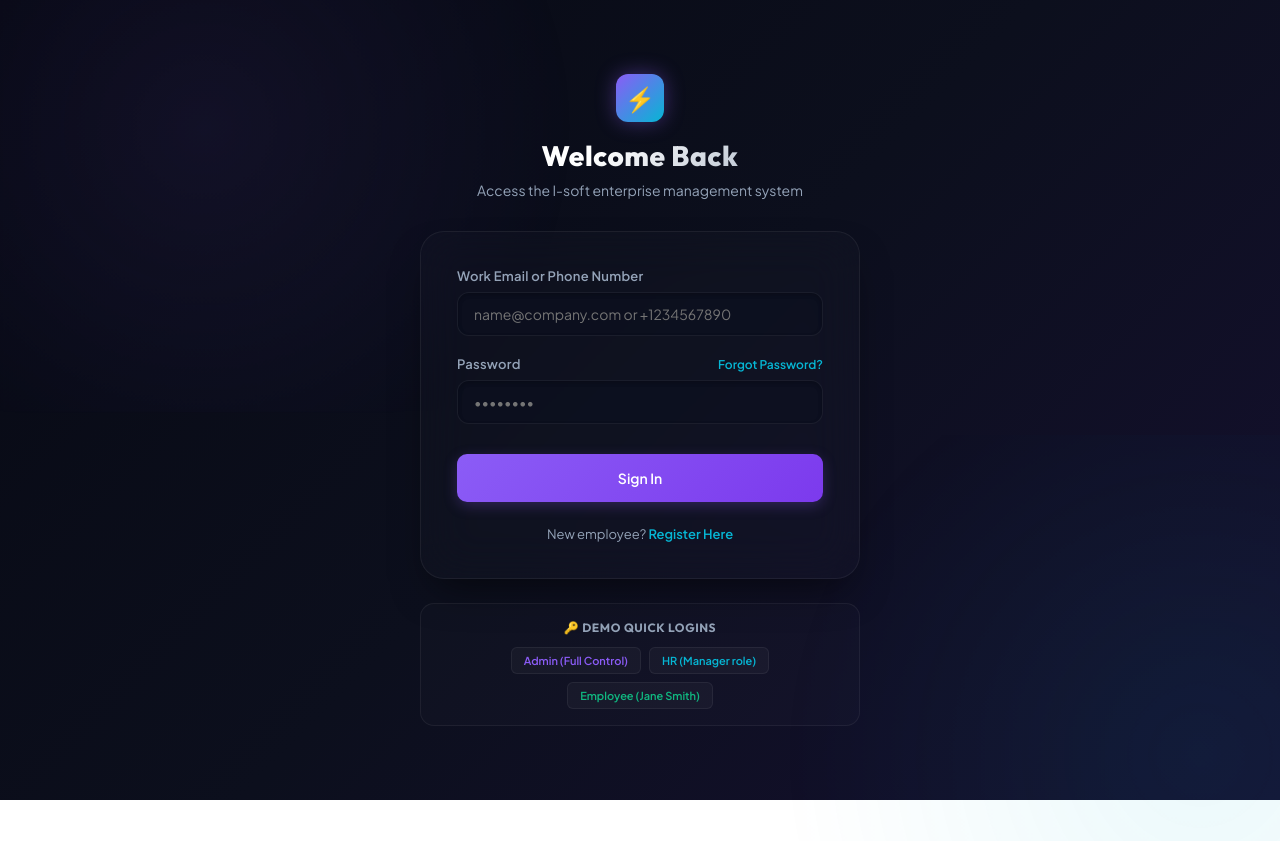
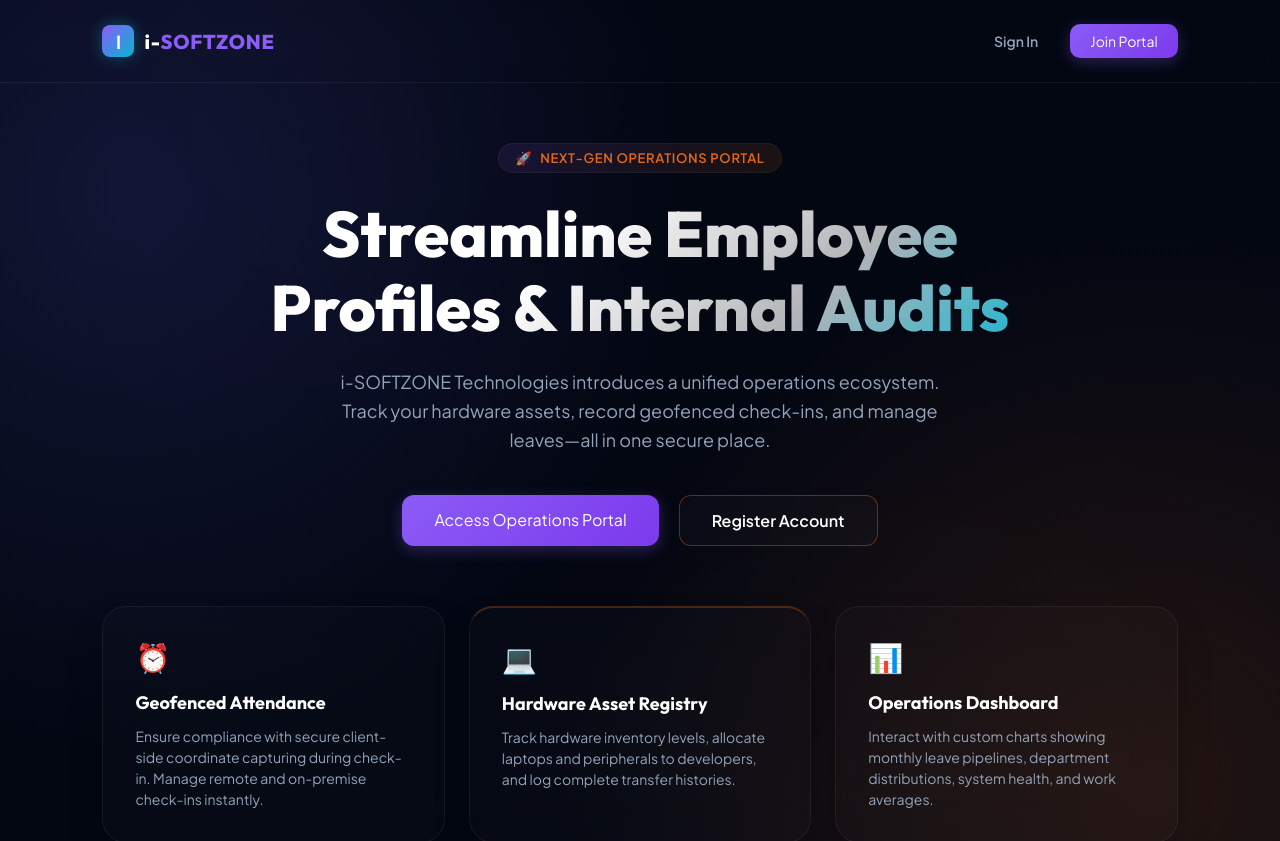
Before and after one commit to Rishigarg2118/project, a React (Vite) app in the folder I-soft-Project/frontend/: page / in a window 1280 px wide. Before the commit this address led to /login. Shown: the top 841 px of the page. Before the commit the page ends 800 px from the top, so only its background shows below. Built offline with nearby package versions, Linux system fonts and the light colour scheme; no server answers.

Commit message:
feat: add landing page at root route

```diff
--- a/I-soft-Project/frontend/src/App.jsx
+++ b/I-soft-Project/frontend/src/App.jsx
@@ -6,6 +6,7 @@ import Sidebar from './components/Sidebar';
 import useAuth from './hooks/useAuth';
 
 // Pages
+import Landing from './pages/Landing';
 import Login from './pages/Login';
 import Signup from './pages/Signup';
 import ForgotPassword from './pages/ForgotPassword';
@@ -34,10 +35,11 @@ function MainLayout() {
   if (!user) {
     return (
       <Routes>
+        <Route path="/" element={<Landing />} />
         <Route path="/login" element={<Login />} />
         <Route path="/signup" element={<Signup />} />
         <Route path="/forgot-password" element={<ForgotPassword />} />
-        <Route path="*" element={<Navigate to="/login" replace />} />
+        <Route path="*" element={<Navigate to="/" replace />} />
       </Routes>
     );
   }
@@ -47,6 +49,7 @@ function MainLayout() {
       <Sidebar />
       <main style={{ marginLeft: '260px', flex: 1, padding: '40px', minWidth: '0' }}>
         <Routes>
+          <Route path="/" element={<Navigate to="/dashboard" replace />} />
           <Route path="/dashboard" element={<ProtectedRoute><Dashboard /></ProtectedRoute>} />
           <Route path="/employees" element={<ProtectedRoute allowedRoles={['admin', 'hr']}><EmployeeList /></ProtectedRoute>} />
           <Route path="/departments" element={<ProtectedRoute allowedRoles={['admin', 'hr']}><DepartmentMaster /></ProtectedRoute>} />
--- /dev/null
+++ b/I-soft-Project/frontend/src/pages/Landing.jsx
@@ -0,0 +1,216 @@
+import React from 'react';
+import { Link } from 'react-router-dom';
+
+export default function Landing() {
+  return (
+    <div style={{
+      minHeight: '100vh',
+      background: 'radial-gradient(circle at 10% 20%, rgba(99, 102, 241, 0.15) 0%, transparent 40%), radial-gradient(circle at 90% 80%, rgba(249, 115, 22, 0.12) 0%, transparent 40%), #030712',
+      color: '#fff',
+      fontFamily: 'var(--font-body)',
+      display: 'flex',
+      flexDirection: 'column',
+      position: 'relative',
+      overflow: 'hidden'
+    }}>
+      {/* Decorative Blur Spheres (Cool/Warm Harmony) */}
+      <div style={{ position: 'absolute', top: '-10%', left: '10%', width: '400px', height: '400px', borderRadius: '50%', background: 'var(--primary-glow)', filter: 'blur(150px)', opacity: 0.15, pointerEvents: 'none' }}></div>
+      <div style={{ position: 'absolute', bottom: '-10%', right: '10%', width: '500px', height: '500px', borderRadius: '50%', background: 'rgba(249, 115, 22, 0.3)', filter: 'blur(160px)', opacity: 0.12, pointerEvents: 'none' }}></div>
+
+      {/* Header / Navbar */}
+      <header style={{
+        padding: '24px 8%',
+        display: 'flex',
+        justifyContent: 'space-between',
+        alignItems: 'center',
+        borderBottom: '1px solid var(--border-glass)',
+        backdropFilter: 'blur(12px)',
+        zIndex: 10
+      }}>
+        <div style={{ display: 'flex', alignItems: 'center', gap: '10px' }}>
+          <span style={{
+            background: 'linear-gradient(135deg, var(--primary) 0%, var(--secondary) 100%)',
+            width: '32px',
+            height: '32px',
+            borderRadius: '8px',
+            display: 'flex',
+            alignItems: 'center',
+            justifyContent: 'center',
+            fontSize: '18px',
+            fontWeight: '800',
+            boxShadow: '0 0 15px rgba(6, 182, 212, 0.4)'
+          }}>I</span>
+          <span style={{ fontSize: '20px', fontWeight: '800', fontFamily: 'var(--font-head)', letterSpacing: '0.04em' }}>
+            i-<span style={{ color: 'var(--primary)' }}>SOFTZONE</span>
+          </span>
+        </div>
+
+        <div style={{ display: 'flex', gap: '16px' }}>
+          <Link to="/login" style={{
+            textDecoration: 'none',
+            color: 'var(--text-secondary)',
+            fontSize: '14px',
+            fontWeight: '600',
+            padding: '8px 16px',
+            transition: 'color 0.2s'
+          }}
+          onMouseEnter={(e) => e.target.style.color = '#fff'}
+          onMouseLeave={(e) => e.target.style.color = 'var(--text-secondary)'}>
+            Sign In
+          </Link>
+          <Link to="/signup" className="glow-btn" style={{
+            textDecoration: 'none',
+            fontSize: '14px',
+            padding: '8px 20px',
+            borderRadius: '10px'
+          }}>
+            Join Portal
+          </Link>
+        </div>
+      </header>
+
+      {/* Hero Section */}
+      <section style={{
+        flex: 1,
+        display: 'flex',
+        flexDirection: 'column',
+        alignItems: 'center',
+        justifyContent: 'center',
+        textAlign: 'center',
+        padding: '60px 8%',
+        zIndex: 10
+      }}>
+        <div style={{
+          background: 'linear-gradient(135deg, rgba(139, 92, 246, 0.1) 0%, rgba(249, 115, 22, 0.1) 100%)',
+          border: '1px solid rgba(255,255,255,0.05)',
+          padding: '6px 16px',
+          borderRadius: '30px',
+          fontSize: '13px',
+          fontWeight: '600',
+          color: 'rgba(249, 115, 22, 0.9)',
+          marginBottom: '24px',
+          letterSpacing: '0.05em',
+          textTransform: 'uppercase',
+          display: 'inline-flex',
+          alignItems: 'center',
+          gap: '8px'
+        }}>
+          <span>🚀</span> Next-Gen Operations Portal
+        </div>
+
+        <h1 style={{
+          fontFamily: 'var(--font-head)',
+          fontSize: 'clamp(32px, 5vw, 64px)',
+          fontWeight: '800',
+          lineHeight: '1.15',
+          maxWidth: '850px',
+          marginBottom: '24px',
+          background: 'linear-gradient(135deg, #fff 40%, rgba(255,255,255,0.7) 70%, var(--secondary) 100%)',
+          WebkitBackgroundClip: 'text',
+          WebkitTextFillColor: 'transparent'
+        }}>
+          Streamline Employee Profiles & Internal Audits
+        </h1>
+
+        <p style={{
+          fontSize: 'clamp(15px, 2vw, 18px)',
+          color: 'var(--text-secondary)',
+          maxWidth: '620px',
+          lineHeight: '1.6',
+          marginBottom: '40px'
+        }}>
+          i-SOFTZONE Technologies introduces a unified operations ecosystem. Track your hardware assets, record geofenced check-ins, and manage leaves—all in one secure place.
+        </p>
+
+        {/* Call to Actions (Warm and Cool Balanced) */}
+        <div style={{ display: 'flex', flexWrap: 'wrap', gap: '20px', justifyContent: 'center', marginBottom: '60px' }}>
+          <Link to="/login" className="glow-btn" style={{
+            textDecoration: 'none',
+            fontSize: '16px',
+            padding: '14px 32px',
+            borderRadius: '12px'
+          }}>
+            Access Operations Portal
+          </Link>
+          <Link to="/signup" style={{
+            textDecoration: 'none',
+            background: 'rgba(255, 255, 255, 0.02)',
+            border: '1px solid rgba(249, 115, 22, 0.35)',
+            color: '#fff',
+            fontSize: '16px',
+            fontWeight: '600',
+            padding: '14px 32px',
+            borderRadius: '12px',
+            transition: 'all 0.3s ease'
+          }}
+          onMouseEnter={(e) => {
+            e.target.style.background = 'rgba(249, 115, 22, 0.06)';
+            e.target.style.borderColor = 'rgba(249, 115, 22, 0.6)';
+            e.target.style.boxShadow = '0 0 15px rgba(249, 115, 22, 0.2)';
+          }}
+          onMouseLeave={(e) => {
+            e.target.style.background = 'rgba(255, 255, 255, 0.02)';
+            e.target.style.borderColor = 'rgba(249, 115, 22, 0.35)';
+            e.target.style.boxShadow = 'none';
+          }}>
+            Register Account
+          </Link>
+        </div>
+
+        {/* Features Preview Grid */}
+        <div style={{
+          display: 'grid',
+          gridTemplateColumns: 'repeat(auto-fit, minmax(280px, 1fr))',
+          gap: '24px',
+          width: '100%',
+          maxWidth: '1100px'
+        }}>
+          {/* Card 1 */}
+          <div className="glass-card" style={{ padding: '32px', textAlign: 'left' }}>
+            <div style={{ fontSize: '28px', marginBottom: '16px' }}>⏰</div>
+            <h3 style={{ fontFamily: 'var(--font-head)', fontSize: '18px', fontWeight: '700', marginBottom: '12px', color: 'var(--white)' }}>
+              Geofenced Attendance
+            </h3>
+            <p style={{ color: 'var(--text-secondary)', fontSize: '14px', lineHeight: '1.5' }}>
+              Ensure compliance with secure client-side coordinate capturing during check-in. Manage remote and on-premise check-ins instantly.
+            </p>
+          </div>
+
+          {/* Card 2 */}
+          <div className="glass-card" style={{ padding: '32px', textAlign: 'left', borderTop: '2px solid rgba(249, 115, 22, 0.25)' }}>
+            <div style={{ fontSize: '28px', marginBottom: '16px' }}>💻</div>
+            <h3 style={{ fontFamily: 'var(--font-head)', fontSize: '18px', fontWeight: '700', marginBottom: '12px', color: 'var(--white)' }}>
+              Hardware Asset Registry
+            </h3>
+            <p style={{ color: 'var(--text-secondary)', fontSize: '14px', lineHeight: '1.5' }}>
+              Track hardware inventory levels, allocate laptops and peripherals to developers, and log complete transfer histories.
+            </p>
+          </div>
+
+          {/* Card 3 */}
+          <div className="glass-card" style={{ padding: '32px', textAlign: 'left' }}>
+            <div style={{ fontSize: '28px', marginBottom: '16px' }}>📊</div>
+            <h3 style={{ fontFamily: 'var(--font-head)', fontSize: '18px', fontWeight: '700', marginBottom: '12px', color: 'var(--white)' }}>
+              Operations Dashboard
+            </h3>
+            <p style={{ color: 'var(--text-secondary)', fontSize: '14px', lineHeight: '1.5' }}>
+              Interact with custom charts showing monthly leave pipelines, department distributions, system health, and work averages.
+            </p>
+          </div>
+        </div>
+      </section>
+
+      {/* Footer */}
+      <footer style={{
+        padding: '30px 8%',
+        borderTop: '1px solid var(--border-glass)',
+        textAlign: 'center',
+        fontSize: '13px',
+        color: 'var(--text-muted)',
+        zIndex: 10
+      }}>
+        © 2026 i-SOFTZONE Technologies Pvt Ltd. All rights reserved.
+      </footer>
+    </div>
+  );
+}
```
Also changed, not shown: 2 other files (tests, documents, lock files or other folders).
